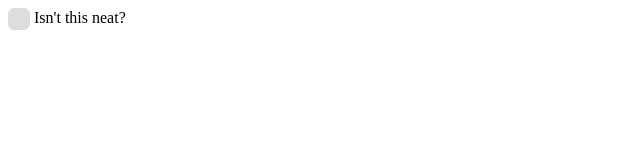
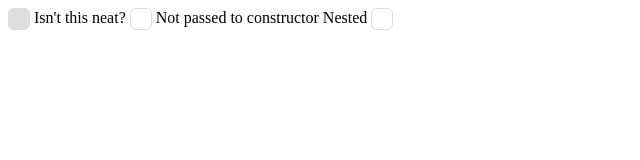
Before and after one commit to Robdel12/checkbox, a plain HTML site: page index.html in a window 1280 px wide. Both pictures are taken after a click on the checkbox 19 px from the left and 19 px from the top of the page. Shown: the whole page, without its empty margins (0-640 px from the left). Drawn offline with Linux system fonts and the light colour scheme.

Commit message:
Throw error with no label passed, look for label in DOM
This adds support for checkboxes nested in labels and for the ability
to find a checkbox label if it's not passed in the constructor.

```diff
--- a/checkbox.js
+++ b/checkbox.js
@@ -3,14 +3,48 @@ class Checkbox {
     this.checkbox = checkboxEl;
     this.label = labelEl;
 
+    if (!this.checkbox) {
+      throw new Error(`You must pass a checkbox element`);
+    }
+
+    if (!this.label) {
+      this.label = this.searchForLabel();
+
+      if (this.label === false) {
+        throw new Error(`You must pass a label element for ${this.checkbox.id}`);
+      }
+    }
+
     this.init();
+  }
+
+  searchForLabel() {
+    if (this.checkbox.parentNode.tagName === 'LABEL') {
+      return this.checkbox.parentNode;
+    } else if(this.checkbox.id) {
+      // try to find a label by matching the for attr
+      return document.querySelector(`[for=${this.checkbox.id}`) || false;
+    }
+
+    return false;
   }
 
   init() {
     this.checkbox.onclick = this.toggleCheckbox.bind(this);
     this.label.onclick = this.labelClick.bind(this);
     this.checkbox.onkeypress = this.checkboxKeyPress.bind(this);
-    this.checkbox.tabindex = 0;
+    this.initA11y();
+  }
+
+  initA11y() {
+    this.checkbox.setAttribute('tabindex', 0);
+    this.checkbox.setAttribute('role', 'checkbox');
+    this.checkbox.setAttribute('aria-labelledby', this.label.id);
+    this.checkbox.setAttribute('aria-checked', 'false');
+  }
+
+  get isChecked() {
+    return this.checkbox.classList.contains('is-checked');
   }
 
   checkboxKeyPress(event) {
@@ -21,16 +55,18 @@ class Checkbox {
     }
   }
 
-  labelClick() {
-    this.toggleCheckbox();
+  labelClick(event) {
+    // If the click isn't on the label, don't do anything.
+    if (event.target !== this.label) {
+      return false;
+    }
+
+    this.toggleCheckbox(event);
     this.checkbox.focus();
   }
 
-  toggleCheckbox() {
-    let isCurrentlyChecked = this.checkbox.classList.contains('is-checked');
-    let ariaChecked = this.checkbox.getAttribute('aria-checked') === 'true';
-
-    this.checkbox.classList.toggle('is-checked', !isCurrentlyChecked);
-    this.checkbox.setAttribute('aria-checked', !ariaChecked);
+  toggleCheckbox(event) {
+    this.checkbox.classList.toggle('is-checked', !this.isChecked);
+    this.checkbox.setAttribute('aria-checked', this.isChecked);
   }
 }
--- a/index.html
+++ b/index.html
@@ -15,15 +15,22 @@
      .is-checked {
        background-color: #ddd;
      }
+     label {
+       user-select: none;
+     }
     </style>
   </head>
   <body>
-    <span class="checkbox"
-          role="checkbox"
-          aria-labelledby="checkboxLabel"
-          aria-checked="false">
-    </span>
+    <span class="checkbox"></span>
     <label id="checkboxLabel">Isn't this neat?</label>
+
+    <span id="checkbox_2" class="checkbox"></span>
+    <label for="checkbox_2">Not passed to constructor</label>
+
+    <label>
+      Nested
+      <span id="checkbox_3" class="checkbox"></span>
+    </label>
 
     <script>
      let checkboxEl = document.getElementsByClassName('checkbox')[0];
@@ -31,6 +38,8 @@
 
      // init new checkbox
      new Checkbox(checkboxEl, labelEl);
+     new Checkbox(document.getElementById('checkbox_2'));
+     new Checkbox(document.getElementById('checkbox_3'));
     </script>
   </body>
 </html>
```
